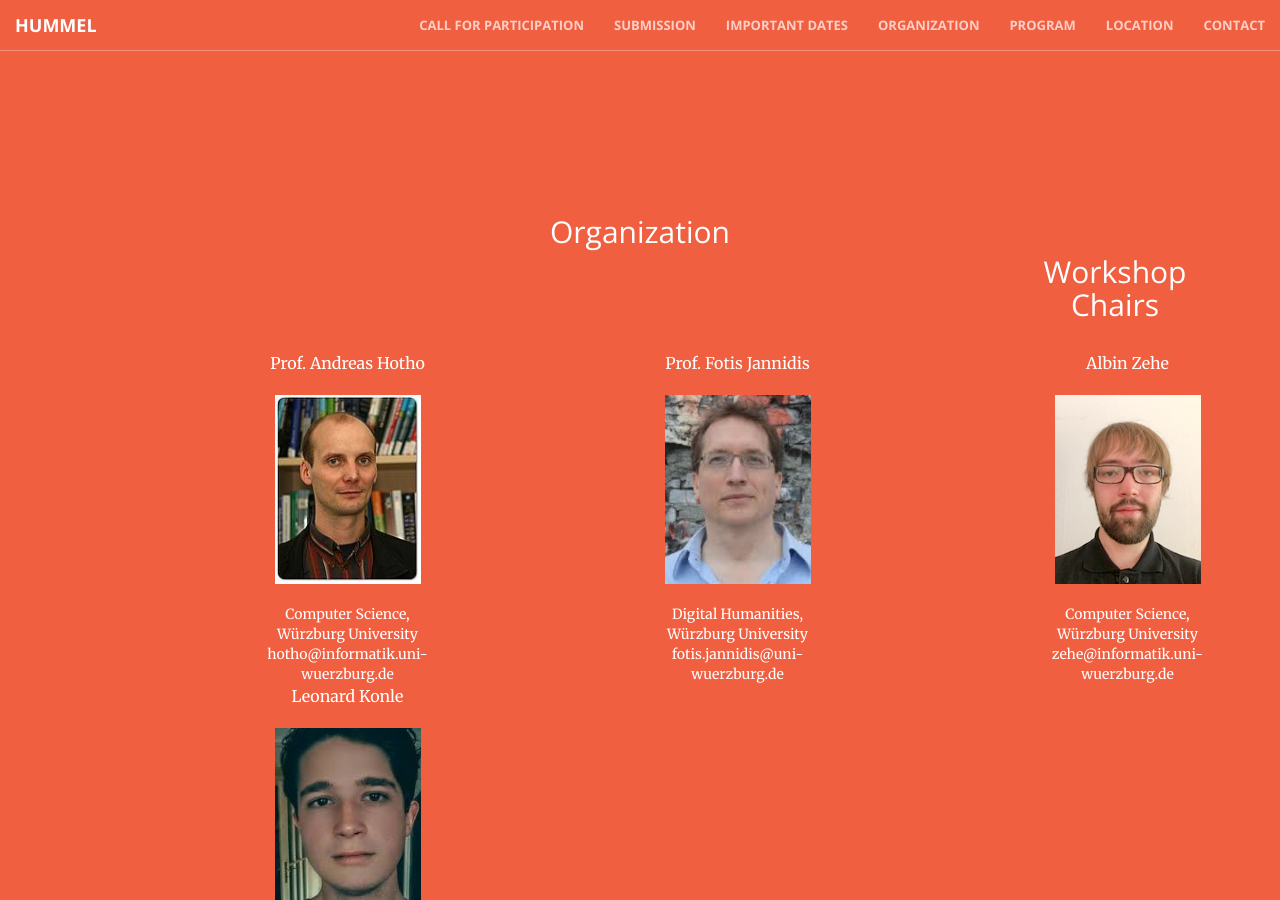
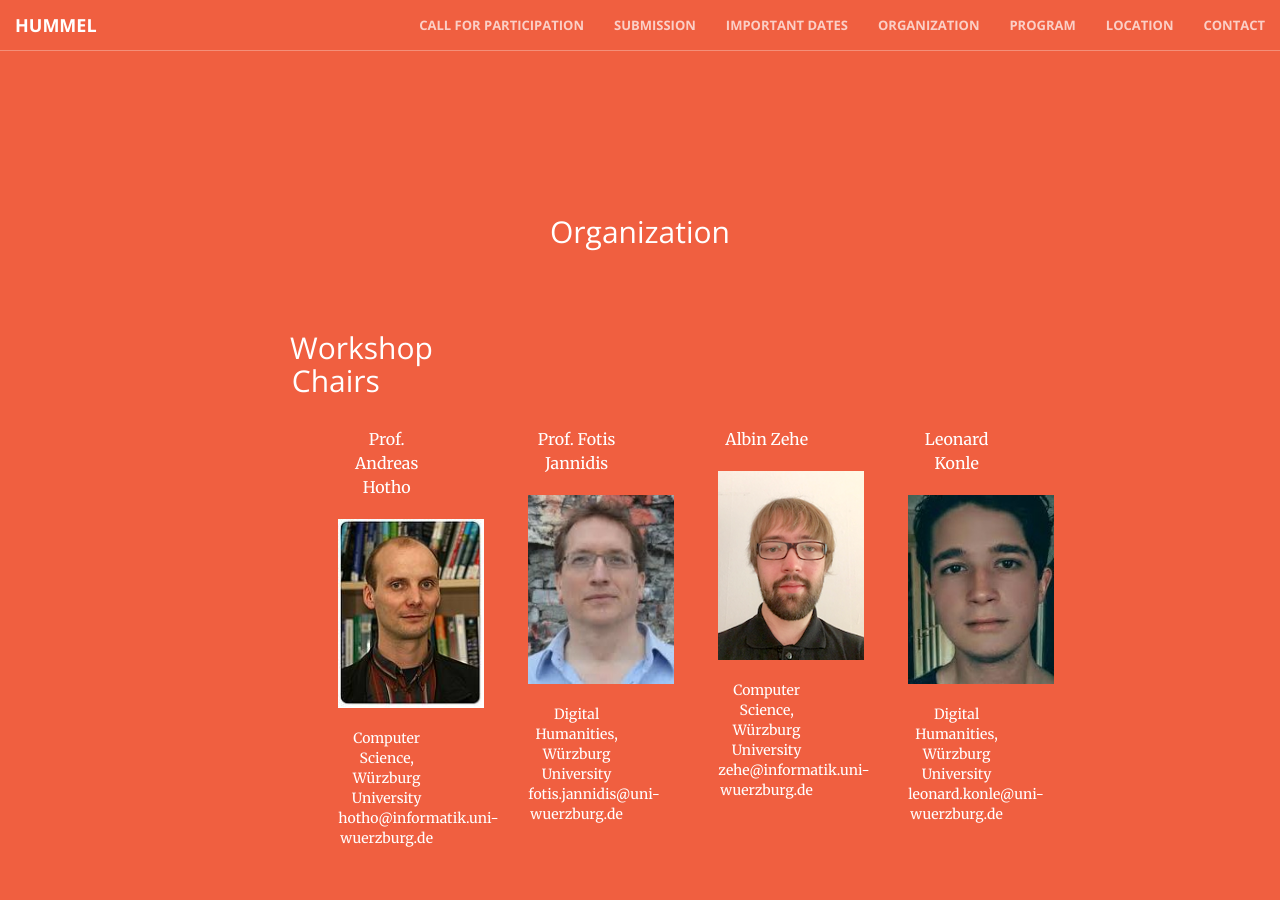
Before and after one commit to cophi-wue/ecml19.hummel.github.io, a Jekyll site: the page built from index.html, in a window 1280 px wide and 900 px high, scrolled down 2801 px. Built offline with Jekyll 4.4.1, drawn with Linux system fonts in a browser that asks for light colours.

Commit message:
Update orga.html

```diff
--- a/_includes/orga.html
+++ b/_includes/orga.html
@@ -4,35 +4,36 @@
             <div class="col-lg-8 col-lg-offset-2 text-center">
                 <h2 class="section-heading">Organization</h2>
 		<hr/>
-	    </div>
 		<div class="col-lg-2 text-center">
                     <br/>
 		    <h2>Workshop Chairs</h2>
 	            <br/>
 		</div>
+	    </div>
+	    <div class="col-lg-8 col-lg-offset-2 text-center">
 		<div class="row">
-                <div class="col-lg-2 col-lg-offset-2 text-center">
+                <div class="col-lg-2 col-lg-offset-1 text-center">
 					<p>Prof. Andreas Hotho</p>
                     <img src="img/hotho.jpg" alt="" height="189" width="146">
 					<br><br>
 					Computer Science, Würzburg University<br>
                     hotho@informatik.uni-wuerzburg.de<br>
                 </div>
-                <div class="col-lg-2 col-lg-offset-2 text-center">
+                <div class="col-lg-2 col-lg-offset-1 text-center">
 					<p>Prof. Fotis Jannidis</p>
                     <img src="img/jannidis.jpeg" alt="" height="189" width="146">
 					<br><br>
 					Digital Humanities, Würzburg University<br>
                     fotis.jannidis@uni-wuerzburg.de<br>
                 </div>
-                <div class="col-lg-2 col-lg-offset-2 text-center">
+                <div class="col-lg-2 col-lg-offset-1 text-center">
 					<p>Albin Zehe</p>
                     <img src="img/zehe.png" alt="" height="189" width="146">
 					<br><br>
 					Computer Science, Würzburg University<br>
                     zehe@informatik.uni-wuerzburg.de<br>
                 </div>
-                <div class="col-lg-2 col-lg-offset-2 text-center">
+                <div class="col-lg-2 col-lg-offset-1 text-center">
 					<p>Leonard Konle</p>
                     <img src="img/konle.jpeg" alt="" height="189" width="146">
 					<br><br>
@@ -40,7 +41,7 @@
                     leonard.konle@uni-wuerzburg.de<br>
                 </div>
                 </div>
-
+		</div>
             </div>
 	    <!---<h3>Program Comitee</h3> -->
 
```
